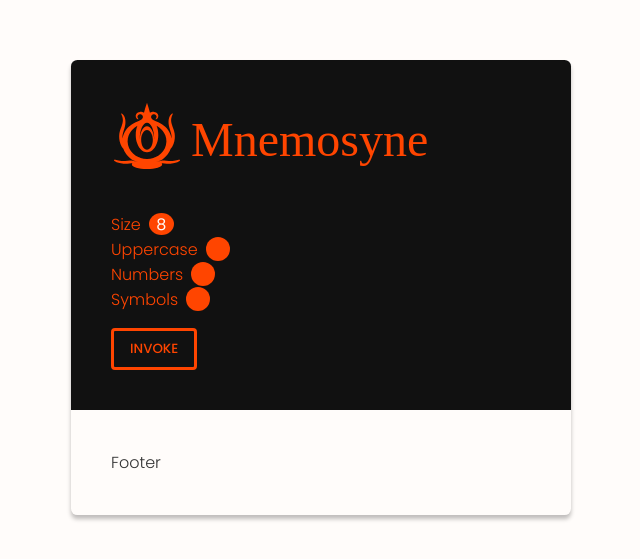
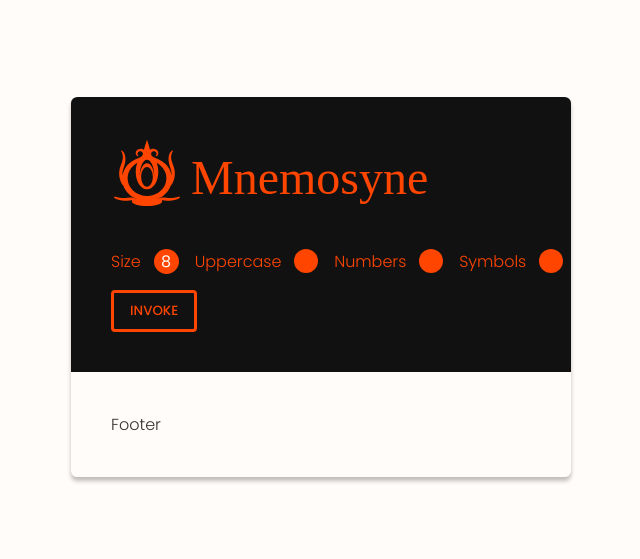
Before and after one commit to Nimira43/Mnemosyne, a React (Vite) app: page / in a window 1280 px wide. Shown: the part 113-672 px from the top of the page, without its empty margins (319-959 px from the left). Built offline with nearby package versions, Linux system fonts and the light colour scheme; a web font is replaced by a local one.

Commit message:
Positioning of the select and the checkboxes. Not quite right at the moment.

```diff
--- a/src/index.css
+++ b/src/index.css
@@ -71,37 +71,39 @@ body {
   margin-top: 2.5rem;
 }
 
-/* .body-form {
+.body-form-grid {
+  display: grid;
+  grid-template-columns: repeat(4, 1fr);
+  gap: 1.0rem
+}
+
+.body-form-grid-item {
+  gap: 0.3rem;
   display: flex;
-  justify-content: space-between;
-}  */
-
-/* .body-form-grid {}
-.body-form-grid-item {} */
+}
 
 .body-form-checkbox-name {
   margin-right: 0.5rem;
 }
 
 .body-form-select {
+  /* display: inline-block; */
+  outline: none;
+  box-shadow: none;
   appearance: none;
   color: var(--light);
   background-color: var(--main);
-  border: none;
   font-weight: 400;
   font-size: 1rem;
   text-align: center;
   padding: 0.16rem;
   border-radius: 50%;
-}
-
-.body-form-select:focus {
-  outline: none;
+  border: none;
 }
 
 .body-form-checkbox-container {
-  display: inline-block;
-  margin-right: 0.5rem;
+  /* display: inline-block; */
+  /* margin-right: 0.5rem; */
   position: relative;
   cursor: pointer;
   width: 1.5rem;
```
